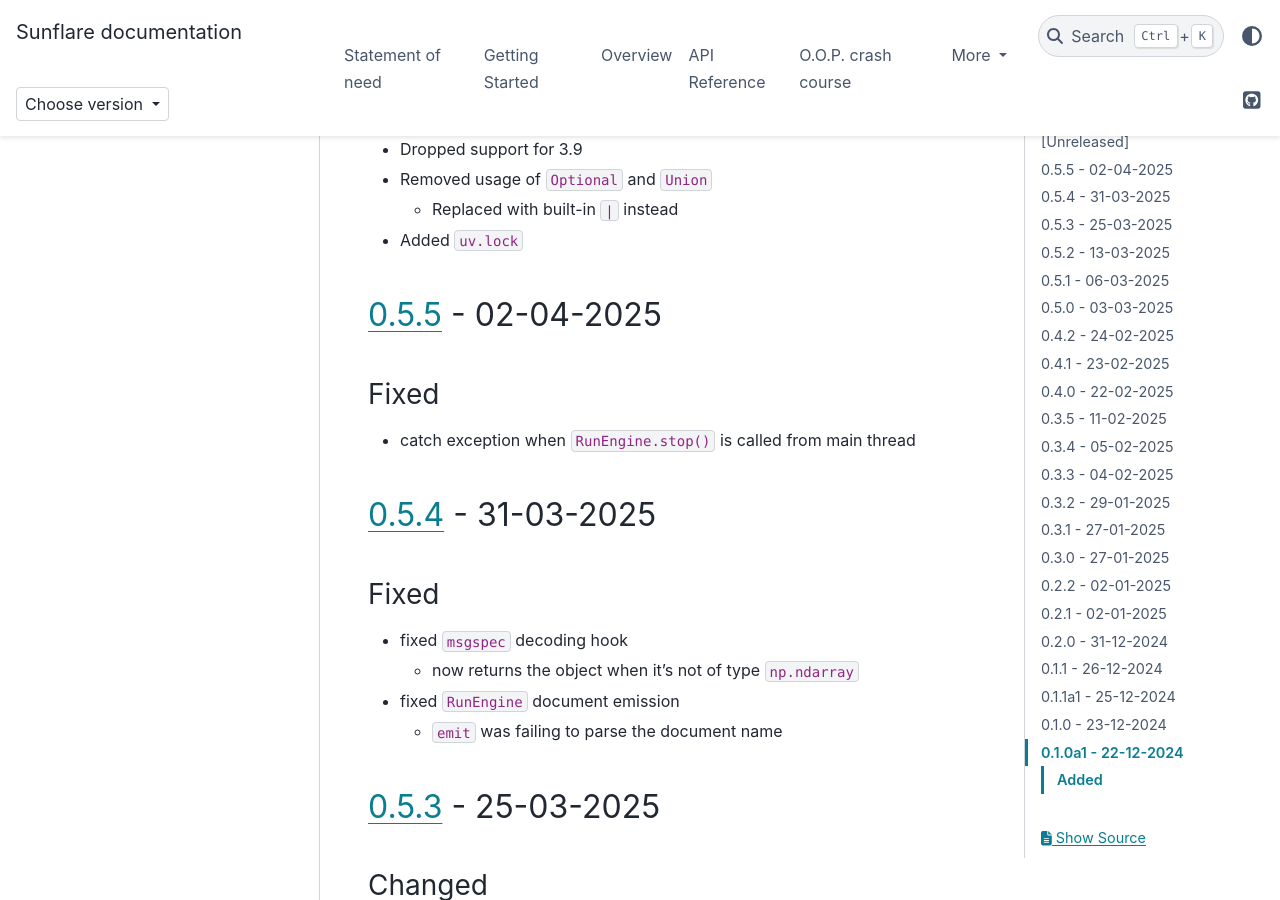
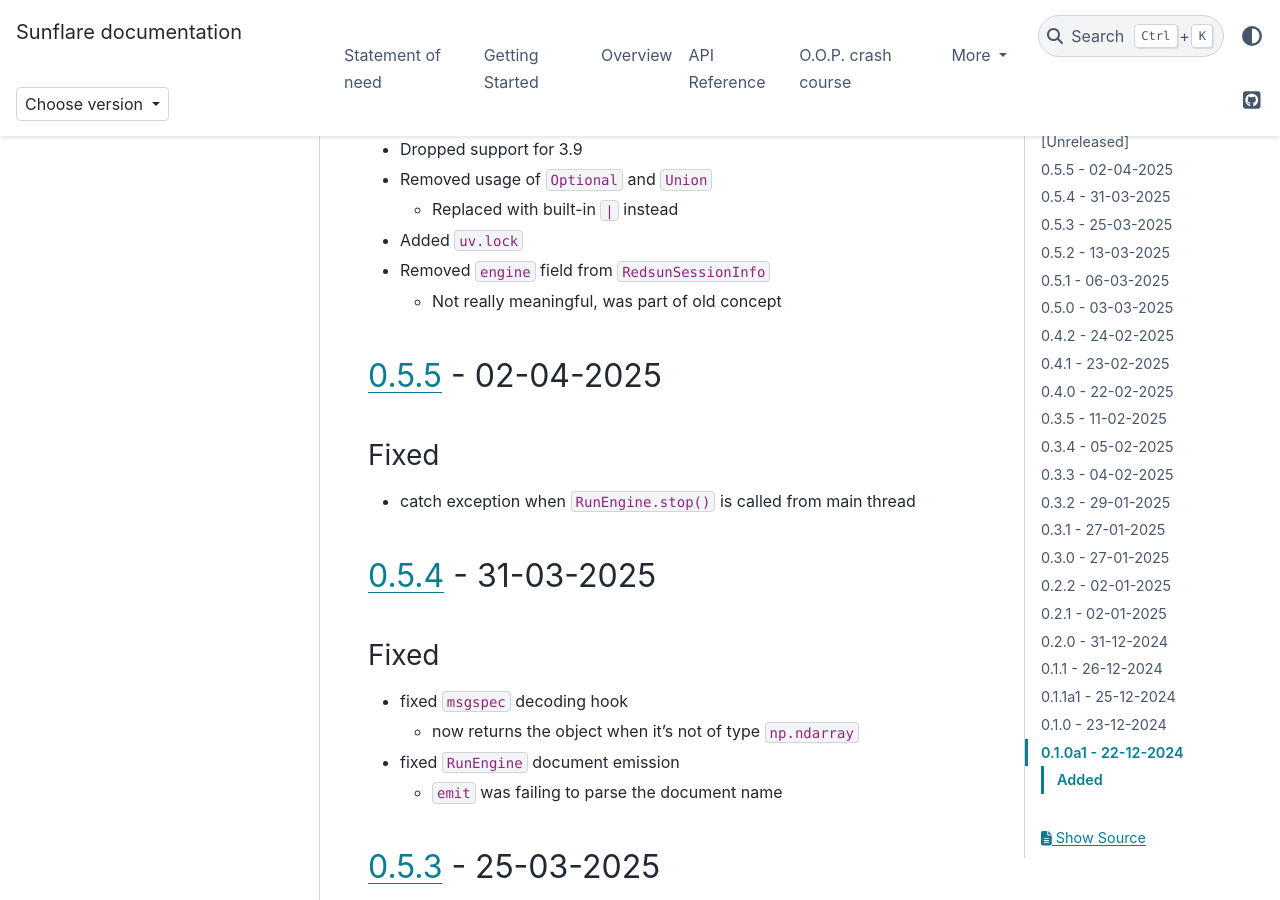
Before and after one commit to redsun-acquisition/sunflare, a Sphinx documentation site: the page built from docs/changelog.md, in a window 1280 px wide and 900 px high, scrolled down 462 px. Built offline with Sphinx 7.4.7 and the PyData theme 0.15.4, drawn with Linux system fonts in a browser that asks for light colours.

Commit message:
docs: update changelog

```diff
--- a/docs/changelog.md
+++ b/docs/changelog.md
@@ -15,6 +15,8 @@
 - Removed usage of `Optional` and `Union`
   - Replaced with built-in `|` instead
 - Added `uv.lock`
+- Removed `engine` field from `RedsunSessionInfo`
+  - Not really meaningful, was part of old concept
 
 ## [0.5.5] - 02-04-2025
 
```
